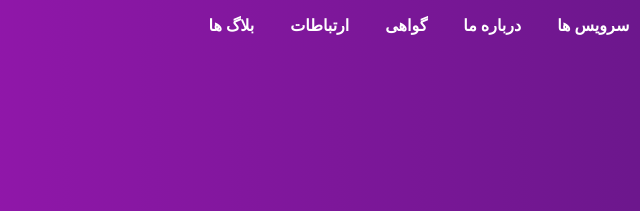
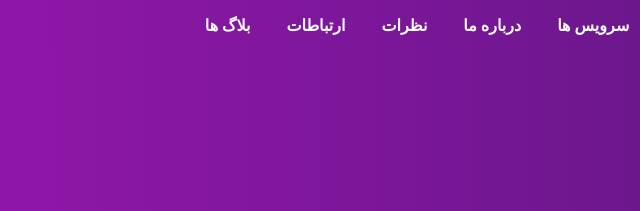
Before and after one commit to arashagp/personal-page, a plain HTML site: page index.html in a window 1280 px wide. Shown: the top 211 px of the page, 395-1035 px from the left. Drawn offline with nearby package versions, Linux system fonts and the light colour scheme.

Commit message:
second finali edits

```diff
--- a/index.html
+++ b/index.html
@@ -50,7 +50,7 @@
                         <a class="nav-link" href="#about-us">درباره ما</a>
                     </li>
                     <li class="nav-item">
-                        <a class="nav-link" href="#testimonials">گواهی</a>
+                        <a class="nav-link" href="#testimonials">نظرات</a>
                     </li>
                     <li class="nav-item">
                         <a class="nav-link" href="#social-media">ارتباطات</a>
```
